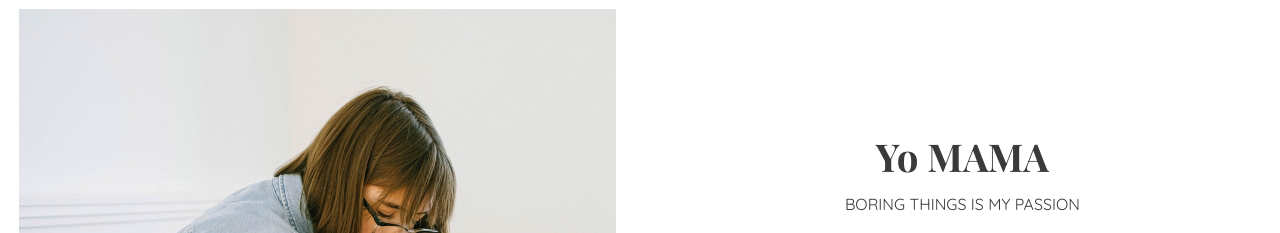
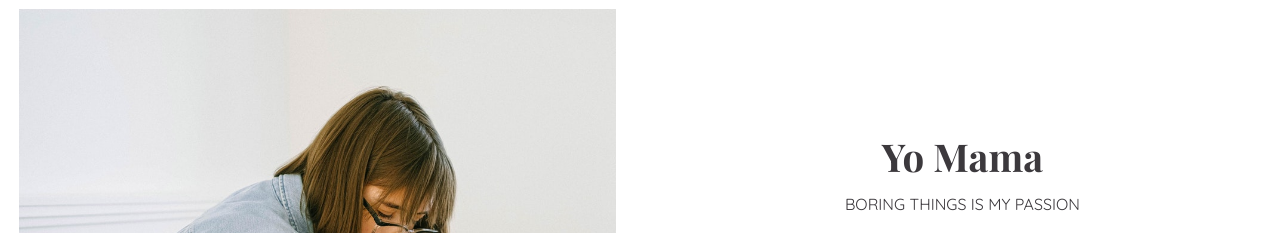
Before and after one commit to dominikstas/bloguslaw, a plain HTML site: page index.html in a window 1280 px wide. Shown: the part 4420-4653 px from the top of the page. Drawn offline with nearby package versions, Linux system fonts and the light colour scheme.

Commit message:
Bloguslaw base done

```diff
--- a/index.html
+++ b/index.html
@@ -210,7 +210,7 @@
             </div>
             <div class = "about-text">
               <div class = "title">
-                <h2>Yo MAMA</h2>
+                <h2>Yo Mama</h2>
                 <p>boring things is my passion</p>
               </div>
               <p>Lorem ipsum dolor sit amet consectetur adipisicing elit. Id totam voluptatem saepe eius ipsum nam provident sapiente, natus et vel eligendi laboriosam odit eos temporibus impedit veritatis ut, illo deserunt illum voluptate quis beatae quod. Necessitatibus provident dicta consectetur labore!</p>
```
